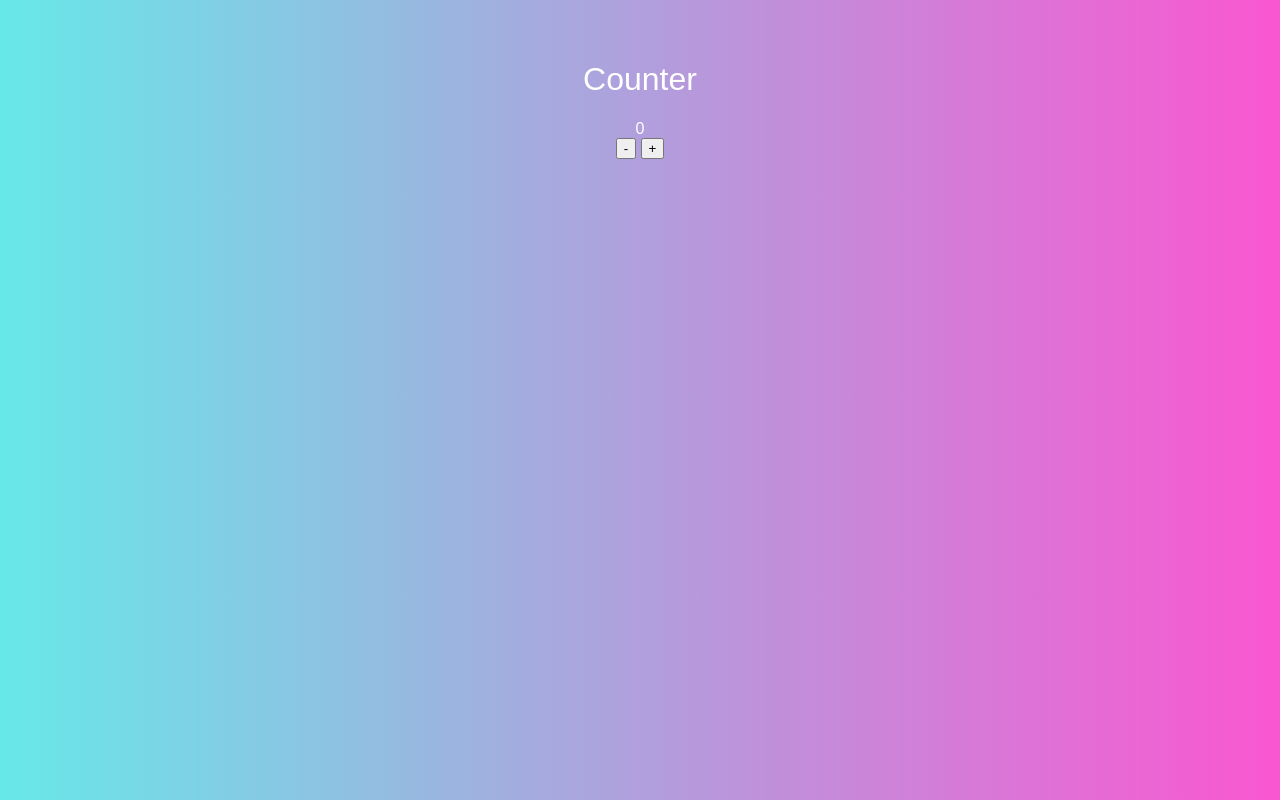
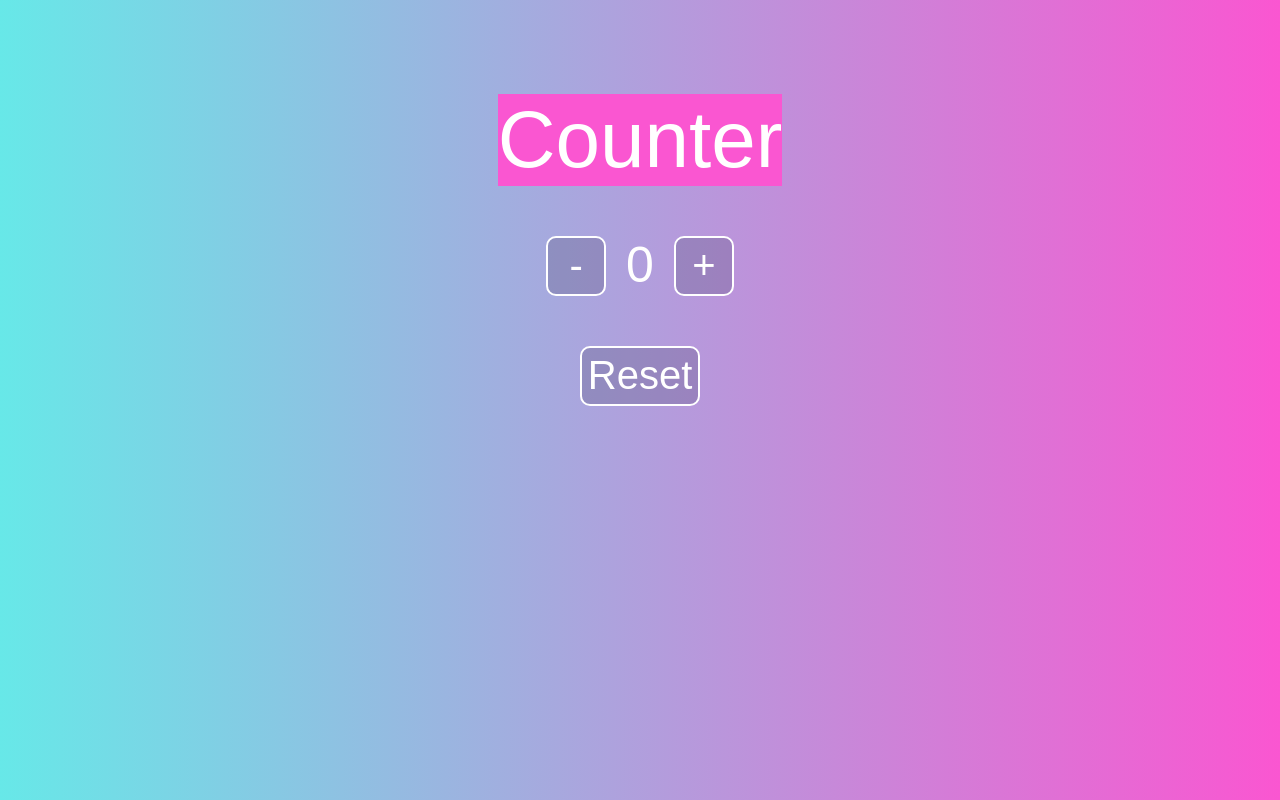
Before and after one commit to JessicaDabennini/ProgettoJavaScriptBasics, a plain HTML site: page index.html in a window 1280 px wide. Drawn offline with Linux system fonts and the light colour scheme; a web font is replaced by a local one.

Commit message:
Add files via upload

```diff
--- a/index.html
+++ b/index.html
@@ -4,16 +4,19 @@
     <meta charset="UTF-8">
     <meta name="viewport" content="width=device-width, initial-scale=1.0">
     <meta http-equiv="X-UA-Compatible" content="ie=edge">
-    <title>Calculator</title>
+    <title>Counter</title>
     <link href="styles.css" rel="stylesheet">
     <script src="script.js" defer></script>
 </head>
 <body>
     <div class="counter-grid">
         <h1>Counter</h1>
-        <div  data-counter id="number">0</div>
-        <button data-operation id="minus">-</button>
-        <button data-operation id="plus">+</button>
+        <div class="counter">
+          <button data-operation id="minus">-</button>
+          <div  data-counter id="number">0</div>
+          <button data-operation id="plus">+</button>
+        </div>
+        <button id="resetBtn">Reset</button>
     </div>
 </body>
 </html>
--- a/script.js
+++ b/script.js
@@ -1,9 +1,11 @@
 let counterResult = document.querySelector('[data-counter]');
 let minusBtn = document.querySelector('#minus');
 let plusBtn = document.querySelector('#plus');
+let resetBtn = document.querySelector('#resetBtn');
 
 plusBtn.addEventListener ('click', add);
 minusBtn.addEventListener ('click', sub);
+resetBtn.addEventListener ('click', res);
 
 let value = 0;
 
@@ -16,3 +18,8 @@ function sub(){
     value--;
     counterResult.innerHTML = value;
 }
+
+function res(){
+    value = 0;
+    counterResult.innerHTML =  value;
+}
--- a/styles.css
+++ b/styles.css
@@ -1,6 +1,8 @@
+@import url("https://fonts.googleapis.com/css2?family=Anta&family=Fjalla+One&display=swap");
+
 * {
     box-sizing: border-box;
-    font-family: sans-serif;
+    font-family: "Anta", sans-serif;
     font-weight: normal;
   }
 
@@ -11,7 +13,43 @@ body {
 }
 
 .counter-grid {
+    margin:auto;
     padding: 40px;
+    min-width: 200px;
     color: white;
-    text-align: center;
+    max-width: 600px;
+    display: flex;
+    flex-direction: column;
+    align-items: center;
 }
+
+.counter {
+    margin-top: 50px;
+    display: flex;
+    flex-direction: row;
+    font-size: 50px;
+}
+
+button {
+    color: white;
+    background-color: rgba(76, 71, 109, 0.265);
+    width: auto;
+    height: 60px;
+    font-size: 40px;
+    border-radius: 10px;
+    border-color:  white;
+    border-style: solid;
+    min-width: 60px;
+    margin-bottom: 50px;
+}
+
+#number {
+    margin-left: 20px;
+    margin-right: 20px;
+}
+
+h1 {
+    font-size: 80px;
+    margin-bottom: auto;
+    background-color: #fa56d1;
+}
```
